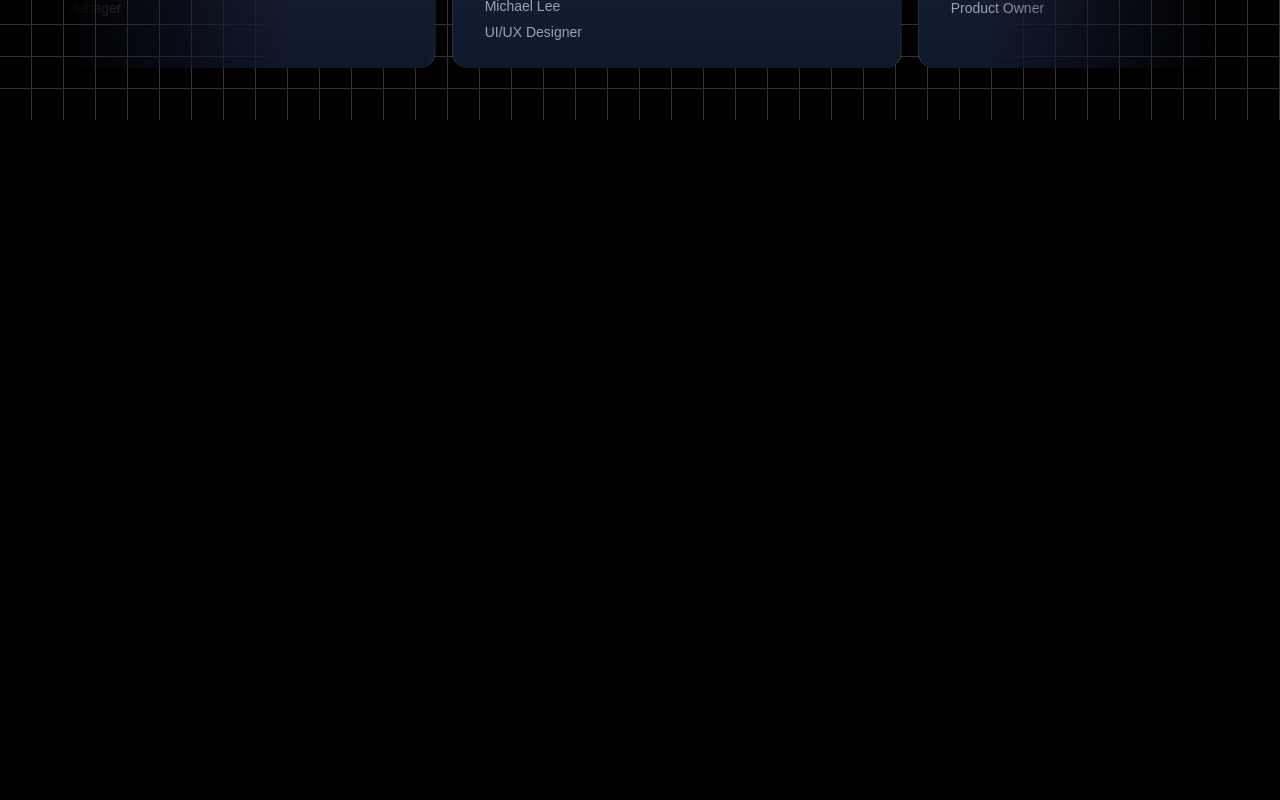
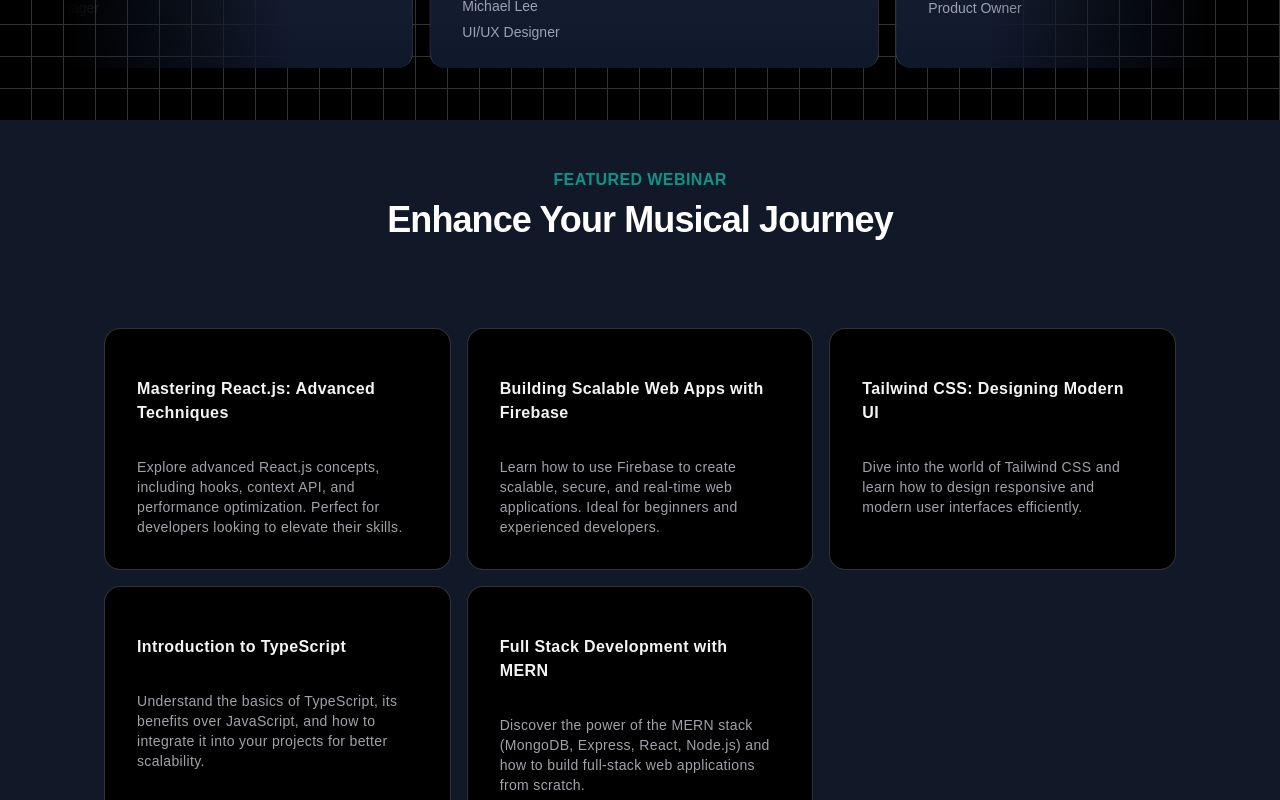
Before and after one commit to anjany06/nextjs_project, a Next.js app: page / in a window 1280 px wide. Shown: the part 2000-2800 px from the top of the page. Before the commit the page ends 2120 px from the top, so only its background shows below. Built offline with nearby package versions, Linux system fonts and the light colour scheme.

Commit message:
`Added UpcomingWebinars component to Home page`

```diff
--- a/src/app/page.tsx
+++ b/src/app/page.tsx
@@ -2,6 +2,7 @@ import HeroSection from "@/components/HeroSection";
 import Featured from "@/components/Featured";
 import WhyChooseUs from "@/components/WhyChooseUs";
 import SkillsCard from "@/components/SkillsCard";
+import UpcomingWebinars from "@/components/UpcomingWebinars";
 
 export default function Home() {
   return (
@@ -9,8 +10,8 @@ export default function Home() {
     <main className="min-h-screen bg-black/[0.96] antialiased bg-grid-white/[0.02]">
       <HeroSection />
       <Featured />
-      {/* <WhyChooseUs /> */}
       <SkillsCard />
+      <UpcomingWebinars />
     </main>
   );
 }
--- /dev/null
+++ b/src/components/UpcomingWebinars.tsx
@@ -0,0 +1,80 @@
+"use client";
+import React from "react";
+import Link from "next/link";
+import { HoverEffect } from "./ui/card-hover-effect";
+
+const UpcomingWebinars = () => {
+  const featuredWebinars = [
+    {
+      title: "Mastering React.js: Advanced Techniques",
+      description:
+        "Explore advanced React.js concepts, including hooks, context API, and performance optimization. Perfect for developers looking to elevate their skills.",
+      slug: "mastering-reactjs-advanced-techniques",
+      isFeatured: true,
+    },
+    {
+      title: "Building Scalable Web Apps with Firebase",
+      description:
+        "Learn how to use Firebase to create scalable, secure, and real-time web applications. Ideal for beginners and experienced developers.",
+      slug: "building-scalable-web-apps-with-firebase",
+      isFeatured: false,
+    },
+    {
+      title: "Tailwind CSS: Designing Modern UI",
+      description:
+        "Dive into the world of Tailwind CSS and learn how to design responsive and modern user interfaces efficiently.",
+      slug: "tailwind-css-designing-modern-ui",
+      isFeatured: true,
+    },
+    {
+      title: "Introduction to TypeScript",
+      description:
+        "Understand the basics of TypeScript, its benefits over JavaScript, and how to integrate it into your projects for better scalability.",
+      slug: "introduction-to-typescript",
+      isFeatured: false,
+    },
+    {
+      title: "Full Stack Development with MERN",
+      description:
+        "Discover the power of the MERN stack (MongoDB, Express, React, Node.js) and how to build full-stack web applications from scratch.",
+      slug: "full-stack-development-with-mern",
+      isFeatured: true,
+    },
+  ];
+
+  return (
+    <div className="p-12 bg-gray-900">
+      <div className="max-w-7xl mx-auto px-4">
+        <div className="text-center">
+          <h2 className="text-base text-teal-600 font-semibold tracking-wide uppercase">
+            FEATURED WEBINAR
+          </h2>
+          <p className="mt-2 text-3xl leading-8 font-extrabold tracking-tight text-white sm:text-4xl">
+            Enhance Your Musical Journey
+          </p>
+        </div>
+        <div className="max-w-full mx-auto px-4 sm:px-8 mt-10">
+          <HoverEffect
+            items={featuredWebinars.map((webinar, index) => ({
+              id: webinar.slug,
+              title: webinar.title,
+              description: webinar.description,
+              link: `/webinars/${webinar.slug}`,
+            }))}
+          />
+        </div>
+        <div className="mt-20 text-center">
+          <Link
+            href={"/courses"}
+            className="px-4 py-2 rounded border border-neutral-600 text-neutral-700 bg-white
+        hover:bg-gray-100 transition duration-200"
+          >
+            View All Webinars
+          </Link>
+        </div>
+      </div>
+    </div>
+  );
+};
+
+export default UpcomingWebinars;
--- /dev/null
+++ b/src/components/ui/card-hover-effect.tsx
@@ -0,0 +1,111 @@
+import { cn } from "@/lib/utils";
+import { AnimatePresence, motion } from "framer-motion";
+import Link from "next/link";
+import { useState } from "react";
+
+export const HoverEffect = ({
+  items,
+  className,
+}: {
+  items: {
+    title: string;
+    description: string;
+    link: string;
+  }[];
+  className?: string;
+}) => {
+  let [hoveredIndex, setHoveredIndex] = useState<number | null>(null);
+
+  return (
+    <div
+      className={cn(
+        "grid grid-cols-1 md:grid-cols-2  lg:grid-cols-3  py-10",
+        className
+      )}
+    >
+      {items.map((item, idx) => (
+        <Link
+          href={item?.link}
+          key={item?.link}
+          className="relative group  block p-2 h-full w-full"
+          onMouseEnter={() => setHoveredIndex(idx)}
+          onMouseLeave={() => setHoveredIndex(null)}
+        >
+          <AnimatePresence>
+            {hoveredIndex === idx && (
+              <motion.span
+                className="absolute inset-0 h-full w-full bg-neutral-200 dark:bg-slate-800/[0.8] block  rounded-3xl"
+                layoutId="hoverBackground"
+                initial={{ opacity: 0 }}
+                animate={{
+                  opacity: 1,
+                  transition: { duration: 0.15 },
+                }}
+                exit={{
+                  opacity: 0,
+                  transition: { duration: 0.15, delay: 0.2 },
+                }}
+              />
+            )}
+          </AnimatePresence>
+          <Card>
+            <CardTitle>{item.title}</CardTitle>
+            <CardDescription>{item.description}</CardDescription>
+          </Card>
+        </Link>
+      ))}
+    </div>
+  );
+};
+
+export const Card = ({
+  className,
+  children,
+}: {
+  className?: string;
+  children: React.ReactNode;
+}) => {
+  return (
+    <div
+      className={cn(
+        "rounded-2xl h-full w-full p-4 overflow-hidden bg-black border border-transparent dark:border-white/[0.2] group-hover:border-slate-700 relative z-20",
+        className
+      )}
+    >
+      <div className="relative z-50">
+        <div className="p-4">{children}</div>
+      </div>
+    </div>
+  );
+};
+export const CardTitle = ({
+  className,
+  children,
+}: {
+  className?: string;
+  children: React.ReactNode;
+}) => {
+  return (
+    <h4 className={cn("text-zinc-100 font-bold tracking-wide mt-4", className)}>
+      {children}
+    </h4>
+  );
+};
+export const CardDescription = ({
+  className,
+  children,
+}: {
+  className?: string;
+  children: React.ReactNode;
+}) => {
+  return (
+    <p
+      className={cn(
+        "mt-8 text-zinc-400 tracking-wide leading-relaxed text-sm",
+        className
+      )}
+    >
+      {children}
+    </p>
+  );
+};
```
